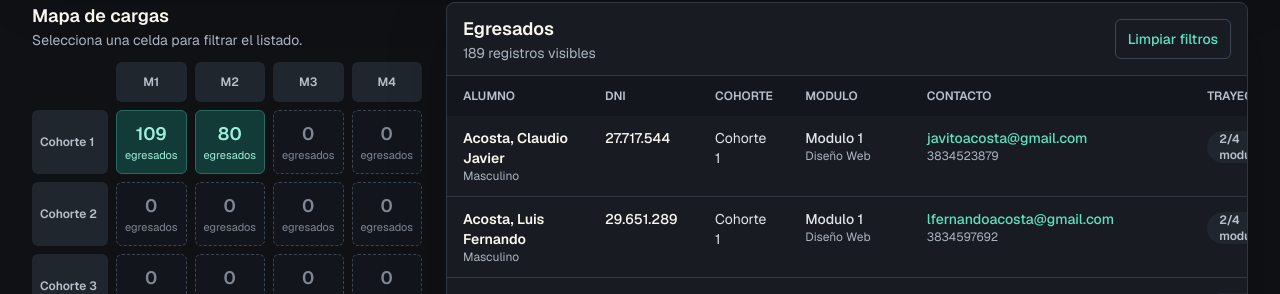
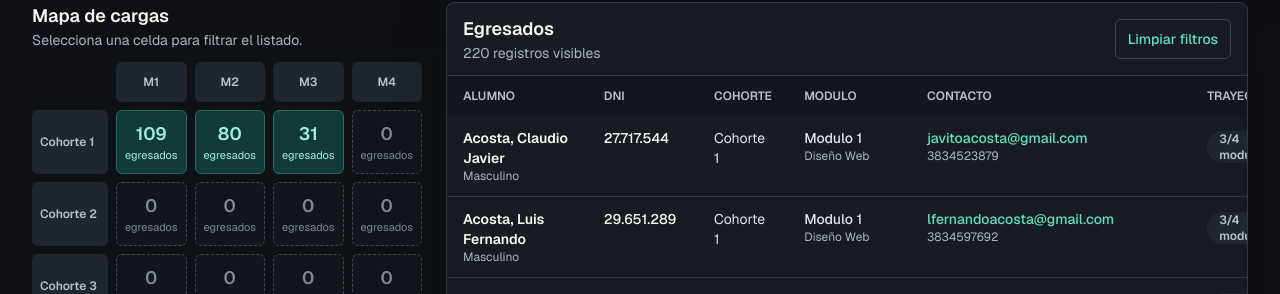
Before and after one commit to carlosacostap-unca/diplomatura-dashboard, a Next.js app: page / in a window 1280 px wide. Shown: the part 491-785 px from the top of the page. Built offline with nearby package versions, Linux system fonts and the light colour scheme; no server answers.

Commit message:
Agregar egresados cohorte 1 modulo 3

```diff
--- a/lib/diplomatura-data.ts
+++ b/lib/diplomatura-data.ts
@@ -59,6 +59,11 @@ const csvSources: CsvSource[] = [
     cohort: 1,
     module: 2,
     fileName: "cohorte-1-modulo-2-programacion-javascript.csv",
+  },
+  {
+    cohort: 1,
+    module: 3,
+    fileName: "cohorte-1-modulo-3-backend-node.csv",
   },
 ];
 
@@ -184,7 +189,7 @@ function readSource(source: CsvSource): GraduateRecord[] {
   return parseCsv(csv).map((row, index) => {
     const lastName = cleanCell(row["Apellido/s"]);
     const firstName = cleanCell(row["Nombre/s"]);
-    const dni = cleanCell(row.DNI);
+    const dni = normalizeDni(row.DNI);
 
     return {
       id: `${source.cohort}-${source.module}-${dni || index}`,
@@ -195,10 +200,12 @@ function readSource(source: CsvSource): GraduateRecord[] {
       firstName,
       fullName: `${lastName}, ${firstName}`,
       dni,
-      birthDate: cleanCell(row["Fecha de nacimiento"]),
-      gender: cleanCell(row["Género"]),
-      phone: cleanCell(row["Número de teléfono"]),
-      email: cleanCell(row["E-mail"]).toLowerCase(),
+      birthDate: cleanCell(
+        getCell(row, ["Fecha de nacimiento", "Fecha de Nacimiento"]),
+      ),
+      gender: cleanCell(getCell(row, ["Género"])),
+      phone: cleanCell(getCell(row, ["Número de teléfono", "Teléfono"])),
+      email: cleanCell(getCell(row, ["E-mail", "Correo electrónico"])).toLowerCase(),
       sourceFile: source.fileName,
     };
   });
@@ -283,6 +290,20 @@ function cleanCell(value = ""): string {
   return value.trim().replace(/\s+/g, " ");
 }
 
+function getCell(row: Record<string, string>, names: string[]): string {
+  for (const name of names) {
+    if (row[name] != null) {
+      return row[name];
+    }
+  }
+
+  return "";
+}
+
+function normalizeDni(value = ""): string {
+  return cleanCell(value).replace(/\D/g, "");
+}
+
 function toCohortId(value: number): CohortId {
   return value as CohortId;
 }
--- a/scripts/sync-graduates-to-pocketbase.mjs
+++ b/scripts/sync-graduates-to-pocketbase.mjs
@@ -18,6 +18,11 @@ const csvSources = [
     cohort: 1,
     module: 2,
     fileName: "cohorte-1-modulo-2-programacion-javascript.csv",
+  },
+  {
+    cohort: 1,
+    module: 3,
+    fileName: "cohorte-1-modulo-3-backend-node.csv",
   },
 ];
 
@@ -246,7 +251,7 @@ function readCsvRecords() {
     return parseCsv(csv).map((row) => {
       const lastName = cleanCell(row["Apellido/s"]);
       const firstName = cleanCell(row["Nombre/s"]);
-      const dni = cleanCell(row.DNI);
+      const dni = normalizeDni(row.DNI);
 
       return {
         cohort: source.cohort,
@@ -255,10 +260,14 @@ function readCsvRecords() {
         firstName,
         fullName: `${lastName}, ${firstName}`,
         dni,
-        birthDate: cleanCell(row["Fecha de nacimiento"]),
-        gender: cleanCell(row["Género"]),
-        phone: cleanCell(row["Número de teléfono"]),
-        email: cleanCell(row["E-mail"]).toLowerCase(),
+        birthDate: cleanCell(
+          getCell(row, ["Fecha de nacimiento", "Fecha de Nacimiento"]),
+        ),
+        gender: cleanCell(getCell(row, ["Género"])),
+        phone: cleanCell(getCell(row, ["Número de teléfono", "Teléfono"])),
+        email: cleanCell(
+          getCell(row, ["E-mail", "Correo electrónico"]),
+        ).toLowerCase(),
         sourceFile: source.fileName,
       };
     });
@@ -314,7 +323,9 @@ async function syncStudents(pocketBaseUrl, token, sourceRows) {
   }
 
   const existing = await getRecords(pocketBaseUrl, token, collections.students);
-  const existingByDni = new Map(existing.map((record) => [record.dni, record]));
+  const existingByDni = new Map(
+    existing.map((record) => [normalizeDni(record.dni), record]),
+  );
   const summary = createSummary();
 
   for (const student of sourceByDni.values()) {
@@ -322,12 +333,12 @@ async function syncStudents(pocketBaseUrl, token, sourceRows) {
       pocketBaseUrl,
       token,
       collections.students,
-      existingByDni.get(student.dni),
+      existingByDni.get(normalizeDni(student.dni)),
       student,
       summary,
     );
 
-    existingByDni.set(student.dni, saved);
+    existingByDni.set(normalizeDni(student.dni), saved);
   }
 
   return { recordsByDni: existingByDni, summary };
@@ -346,7 +357,7 @@ async function syncGraduations(
     collections.graduations,
   );
   const existingByKey = new Map(
-    existing.map((record) => [record.uniqueKey, record]),
+    existing.map((record) => [normalizeGraduationKey(record.uniqueKey), record]),
   );
   const summary = createSummary();
 
@@ -371,12 +382,12 @@ async function syncGraduations(
       pocketBaseUrl,
       token,
       collections.graduations,
-      existingByKey.get(uniqueKey),
+      existingByKey.get(normalizeGraduationKey(uniqueKey)),
       nextRecord,
       summary,
     );
 
-    existingByKey.set(uniqueKey, saved);
+    existingByKey.set(normalizeGraduationKey(uniqueKey), saved);
   }
 
   return { recordsByKey: existingByKey, summary };
@@ -564,3 +575,23 @@ function splitCsvLine(line) {
 function cleanCell(value = "") {
   return value.trim().replace(/\s+/g, " ");
 }
+
+function getCell(row, names) {
+  for (const name of names) {
+    if (row[name] != null) {
+      return row[name];
+    }
+  }
+
+  return "";
+}
+
+function normalizeDni(value = "") {
+  return cleanCell(value).replace(/\D/g, "");
+}
+
+function normalizeGraduationKey(value = "") {
+  const [cohort, module, dni] = String(value).split("-");
+
+  return `${cohort}-${module}-${normalizeDni(dni)}`;
+}
```
Also changed, not shown: data/graduados/cohorte-1-modulo-3-backend-node.csv (added).
